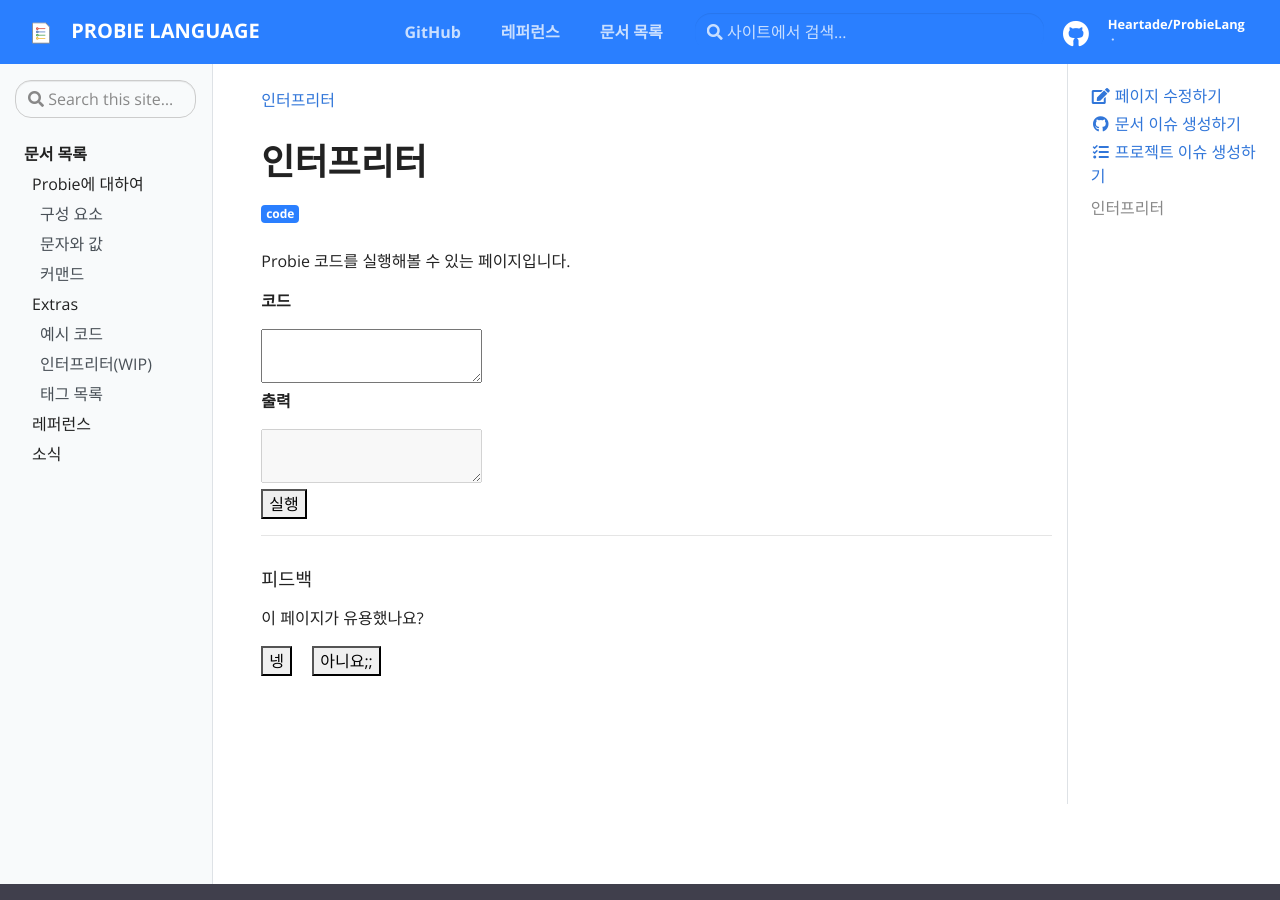
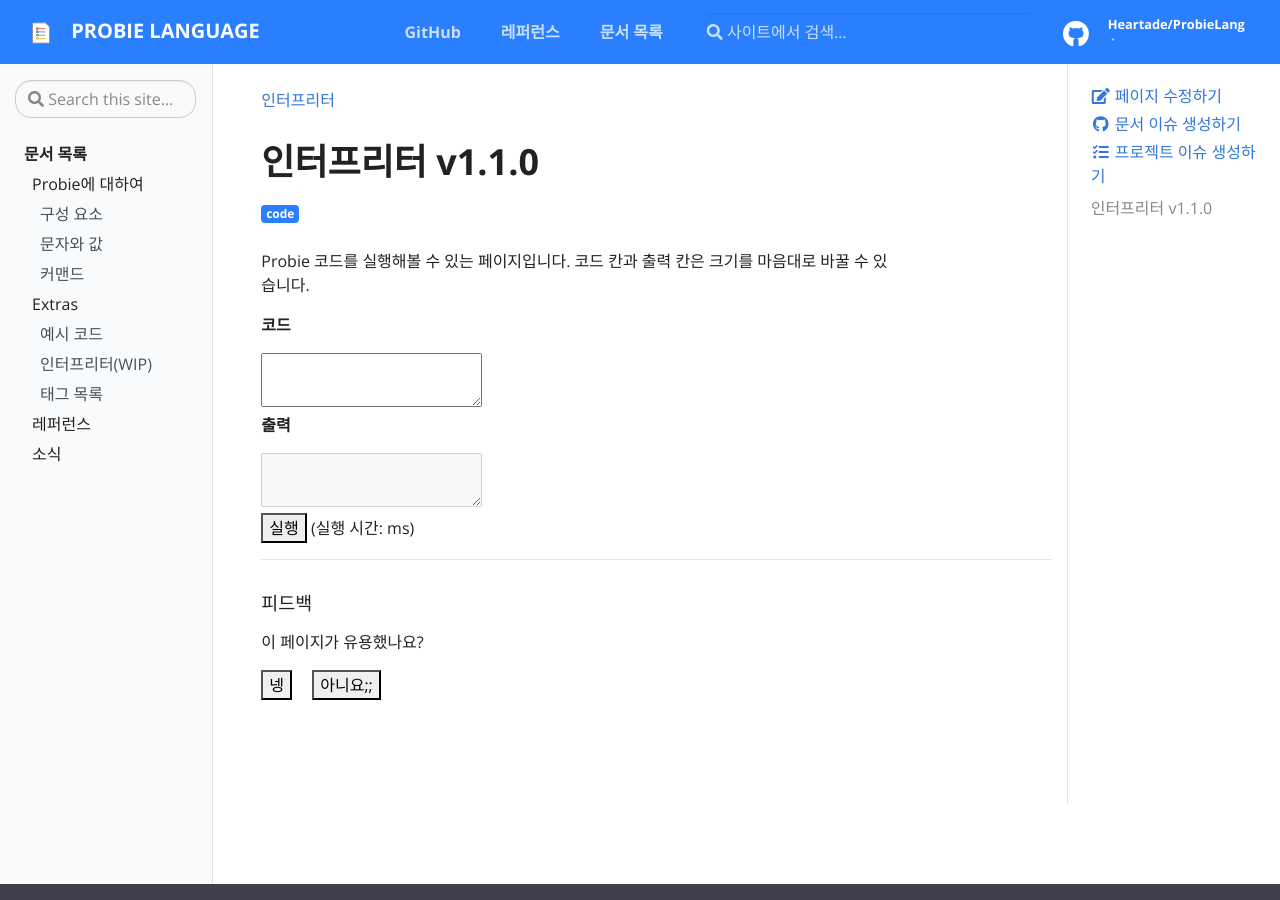
Before and after one commit to Heartade/ProbieLang, a Jekyll site: the page built from _docs/extras/interpreter.md, in a window 1280 px wide and 900 px high. Built offline with Jekyll 4.4.1, drawn with Linux system fonts in a browser that asks for light colours.

Commit message:
add execution time checker in interpreter(1.1.0)

```diff
--- a/_docs/extras/interpreter.md
+++ b/_docs/extras/interpreter.md
@@ -5,9 +5,9 @@ tags:
     - code
 ---
 
-# 인터프리터
+# 인터프리터 v1.1.0
 
-Probie 코드를 실행해볼 수 있는 페이지입니다.
+Probie 코드를 실행해볼 수 있는 페이지입니다. 코드 칸과 출력 칸은 크기를 마음대로 바꿀 수 있습니다.
 
 **코드**
 <textarea style="resize:both;font-family:'Monospace';" id="code"></textarea>
@@ -16,15 +16,20 @@ Probie 코드를 실행해볼 수 있는 페이지입니다.
 <textarea style="resize:both;font-family:'Monospace'" id="output" disabled="true"></textarea>
 
 <button onclick="run()">실행</button>
+(실행 시간:
+<span id="time"></span> ms)
 
 <script src="{{ site.baseurl }}/assets/js/probie_short.min.js"></script>
-<script>
+<script type="text/javascript">
 var p = undefined;
 
 function run() {
     var t = document.getElementById("code").value;
+    var start = performance.now();
     p = new Probie(t, stdoutcb, stderrcb, stdcodecb);
     p.run_auto();
+    var end = performance.now();
+    document.getElementById("time").innerHTML = (end - start).toFixed(3);
     console.log("Done");
 }
 
```
